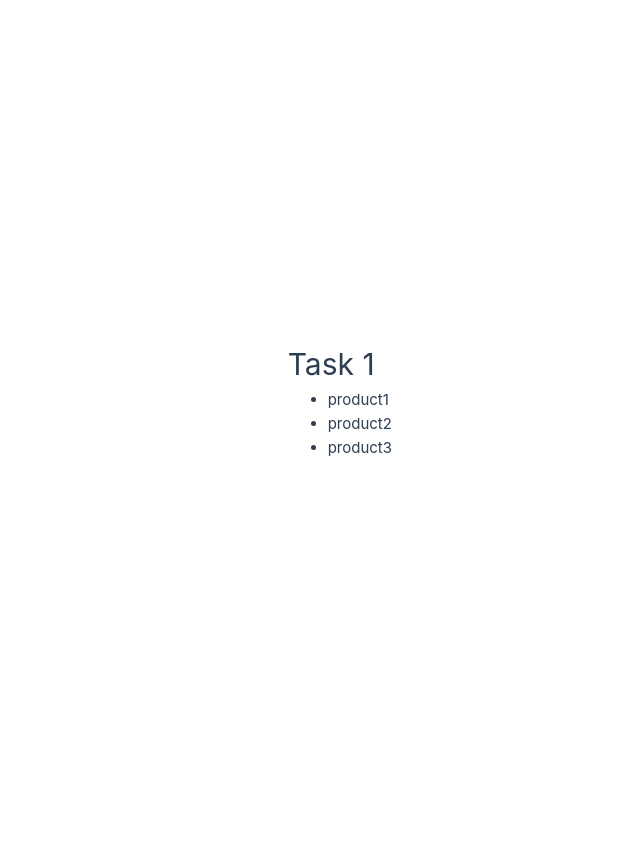
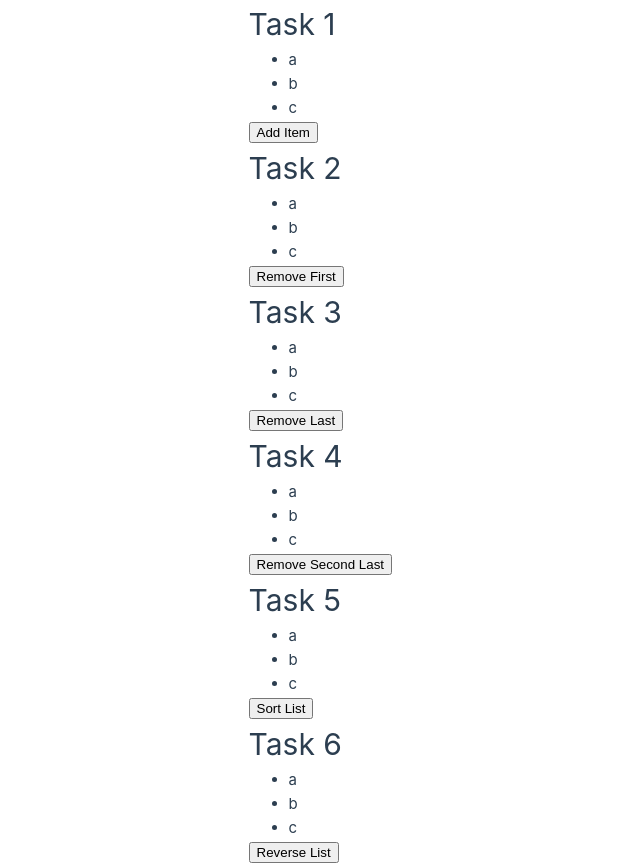
Before and after one commit to bendyou/vue_test, a Vue app: page / in a window 1280 px wide. Shown: the whole page, without its empty margins (248-888 px from the left). Before the commit the page ends 800 px from the top, so only its background shows below. Built offline with nearby package versions, Linux system fonts and the light colour scheme.

Commit message:
Initial commit in task_35

```diff
--- a/src/App.vue
+++ b/src/App.vue
@@ -2,8 +2,39 @@
   <div>
     <h1>Task 1</h1>
     <ul>
-      <li v-for="product in products" :key="product.id">{{ product.name }}</li>
+      <li v-for="elem in arr" :key="elem">{{ elem }}</li>
     </ul>
+    <button @click="addItem">Add Item</button>
+
+    <h1>Task 2</h1>
+    <ul>
+      <li v-for="elem in arr" :key="elem">{{ elem }}</li>
+    </ul>
+    <button @click="removeFirst">Remove First</button>
+
+    <h1>Task 3</h1>
+    <ul>
+      <li v-for="elem in arr" :key="elem">{{ elem }}</li>
+    </ul>
+    <button @click="removeLast">Remove Last</button>
+
+    <h1>Task 4</h1>
+    <ul>
+      <li v-for="elem in arr" :key="elem">{{ elem }}</li>
+    </ul>
+    <button @click="removeSecondLast">Remove Second Last</button>
+
+    <h1>Task 5</h1>
+    <ul>
+      <li v-for="elem in arr" :key="elem">{{ elem }}</li>
+    </ul>
+    <button @click="sortList">Sort List</button>
+
+    <h1>Task 6</h1>
+    <ul>
+      <li v-for="elem in arr" :key="elem">{{ elem }}</li>
+    </ul>
+    <button @click="reverseList">Reverse List</button>
   </div>
 </template>
 
@@ -11,12 +42,28 @@
 export default {
   data() {
     return {
-      products: [
-        { id: 1, name: 'product1' },
-        { id: 2, name: 'product2' },
-        { id: 3, name: 'product3' }
-      ]
+      arr: ['a', 'b', 'c'],
     };
+  },
+  methods: {
+    addItem() {
+      this.arr.push('new item');
+    },
+    removeFirst() {
+      this.arr.shift();
+    },
+    removeLast() {
+      this.arr.pop();
+    },
+    removeSecondLast() {
+      this.arr.splice(this.arr.length - 2, 1);
+    },
+    sortList() {
+      this.arr.sort();
+    },
+    reverseList() {
+      this.arr.reverse();
+    }
   }
-};
+}
 </script>
```
